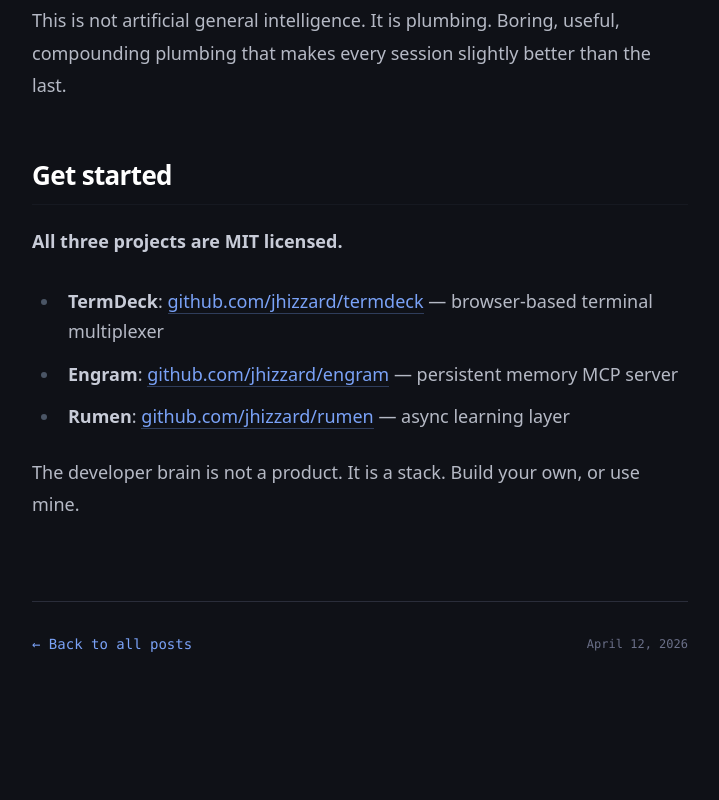
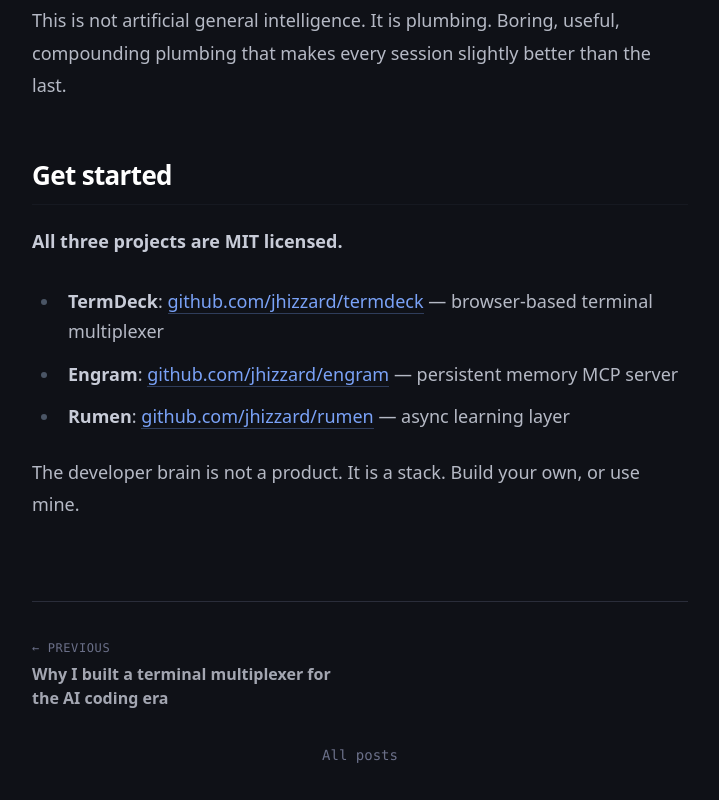
Before and after one commit to jhizzard/joshuaizzard-com, a Next.js app: page /blog/three-tools-one-developer-brain in a window 1280 px wide. Shown: the part 5032-5832 px from the top of the page, without its empty margins (280-999 px from the left). Before the commit the page ends 5798 px from the top, so only its background shows below. Built offline with nearby package versions, Linux system fonts and the light colour scheme; no server answers.

Commit message:
Add prev/next navigation to blog posts with title labels

```diff
--- a/src/app/blog/[slug]/page.tsx
+++ b/src/app/blog/[slug]/page.tsx
@@ -46,6 +46,12 @@
   }
 
   const { frontmatter, content } = post;
+
+  // Find prev/next posts
+  const allPosts = getAllPosts();
+  const currentIndex = allPosts.findIndex((p) => p.slug === slug);
+  const prevPost = currentIndex < allPosts.length - 1 ? allPosts[currentIndex + 1] : null;
+  const nextPost = currentIndex > 0 ? allPosts[currentIndex - 1] : null;
 
   return (
     <main className="flex-1">
@@ -141,22 +147,49 @@
           />
         </div>
 
-        {/* Footer */}
-        <div className="mt-20 pt-8 border-t border-border flex items-center justify-between">
-          <Link
-            href="/blog"
-            className="inline-flex items-center gap-1 text-sm text-[var(--jz-accent-blue)] hover:underline font-mono"
-          >
-            &larr; Back to all posts
-          </Link>
-          <div className="text-xs text-muted-foreground font-mono">
-            {new Date(frontmatter.date).toLocaleDateString("en-US", {
-              year: "numeric",
-              month: "long",
-              day: "numeric",
-            })}
+        {/* Prev / Next navigation */}
+        <nav className="mt-20 pt-8 border-t border-border">
+          <div className="grid grid-cols-2 gap-6">
+            <div>
+              {prevPost && (
+                <Link
+                  href={`/blog/${prevPost.slug}`}
+                  className="group block"
+                >
+                  <span className="text-xs font-mono text-muted-foreground uppercase tracking-wider">
+                    &larr; Previous
+                  </span>
+                  <p className="mt-1 text-sm sm:text-base font-semibold text-foreground/80 group-hover:text-[var(--jz-accent-blue)] transition-colors line-clamp-2">
+                    {prevPost.title}
+                  </p>
+                </Link>
+              )}
+            </div>
+            <div className="text-right">
+              {nextPost && (
+                <Link
+                  href={`/blog/${nextPost.slug}`}
+                  className="group block"
+                >
+                  <span className="text-xs font-mono text-muted-foreground uppercase tracking-wider">
+                    Next &rarr;
+                  </span>
+                  <p className="mt-1 text-sm sm:text-base font-semibold text-foreground/80 group-hover:text-[var(--jz-accent-blue)] transition-colors line-clamp-2">
+                    {nextPost.title}
+                  </p>
+                </Link>
+              )}
+            </div>
           </div>
-        </div>
+          <div className="mt-8 text-center">
+            <Link
+              href="/blog"
+              className="text-sm text-muted-foreground hover:text-foreground transition-colors font-mono"
+            >
+              All posts
+            </Link>
+          </div>
+        </nav>
       </article>
     </main>
   );
```
